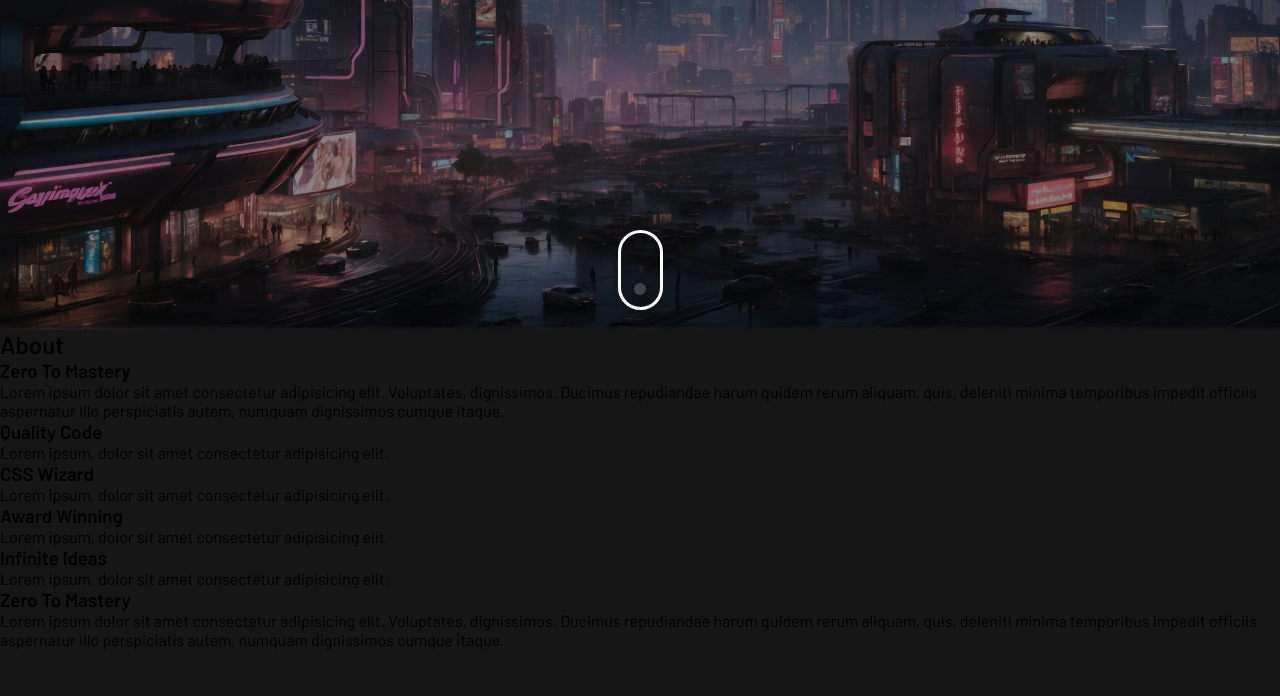
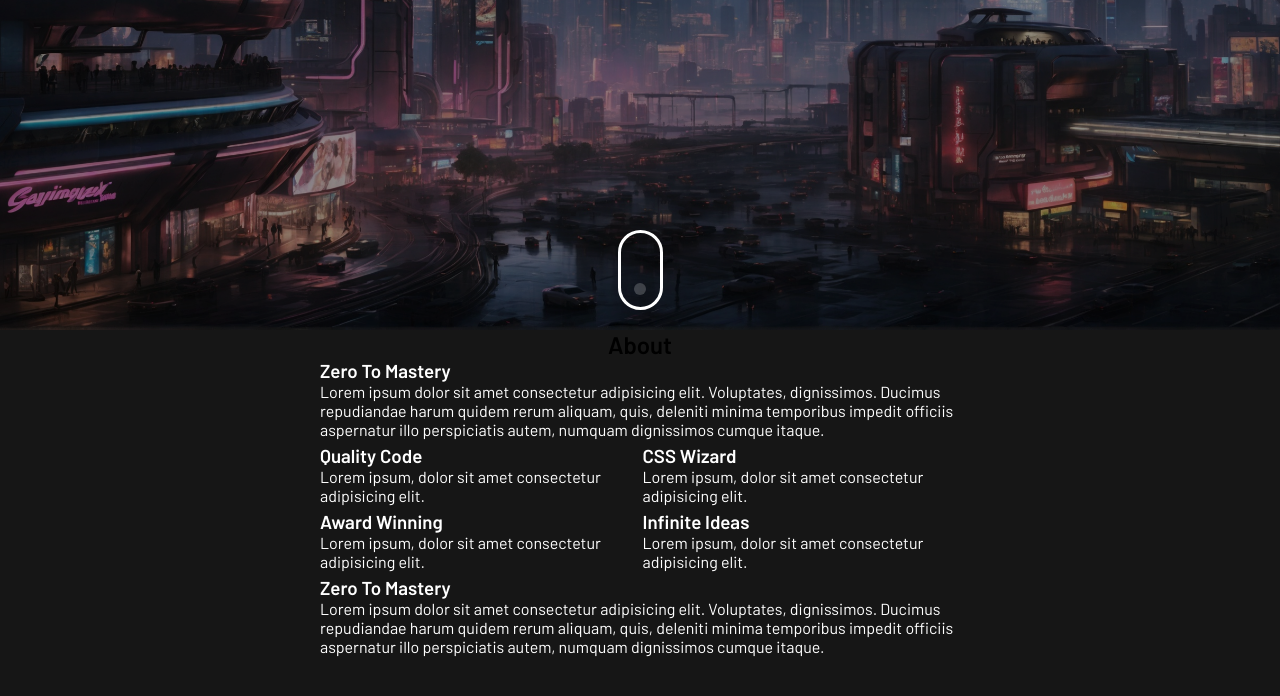
Before and after one commit to wiseacreserj/ztm-css-bootcamp, a plain HTML site: page developer-portfolio/index.html in a window 1280 px wide. Shown: the part 470-1166 px from the top of the page. Drawn offline with Linux system fonts and the light colour scheme.

Commit message:
developer-portfolio add grid for about section

```diff
--- a/developer-portfolio/style.css
+++ b/developer-portfolio/style.css
@@ -188,3 +188,38 @@ nav.active {
         top: 60px;
     }
 }
+
+/* About Section ----------------------------------- */
+
+.about-container {
+    display: grid;
+    place-items: center;
+}
+
+.about-grid {
+    display: grid;
+    grid-template-columns: repeat(2, 1fr);
+    grid-template-rows: auto;
+    grid-gap: 5px;
+    color: white;
+    width: 50vw;
+}
+
+.box1 {
+    grid-area: 1 / 1 / 3 / 3;
+}
+.box2 {
+    grid-area: 3 / 1 / 5 / 2;
+}
+.box3 {
+    grid-area: 3 / 2 / 5 / 3;
+}
+.box4 {
+    grid-area: 5 / 1 / 7 / 2;
+}
+.box5 {
+    grid-area: 5 / 2 / 7 / 3;
+}
+.box6 {
+    grid-area: 7 / 1 / 9 / 3;
+}
```
